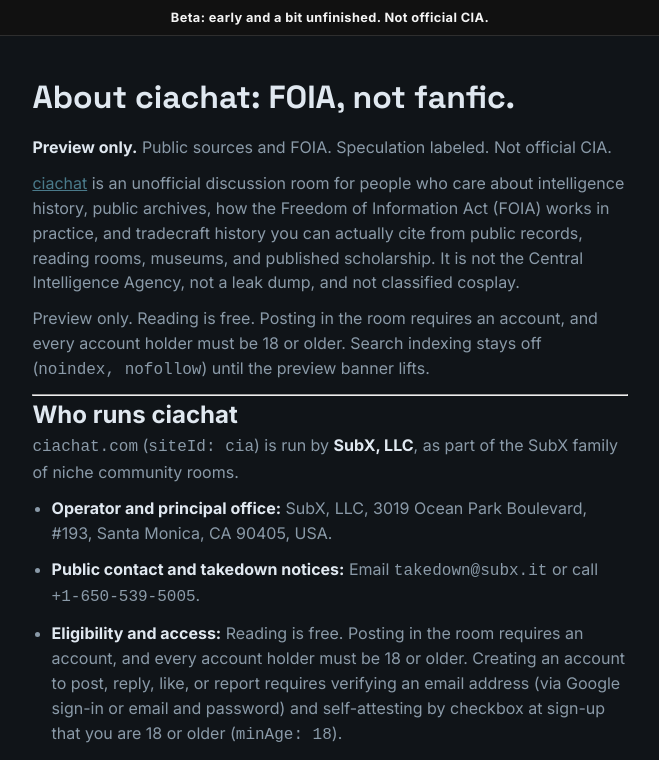
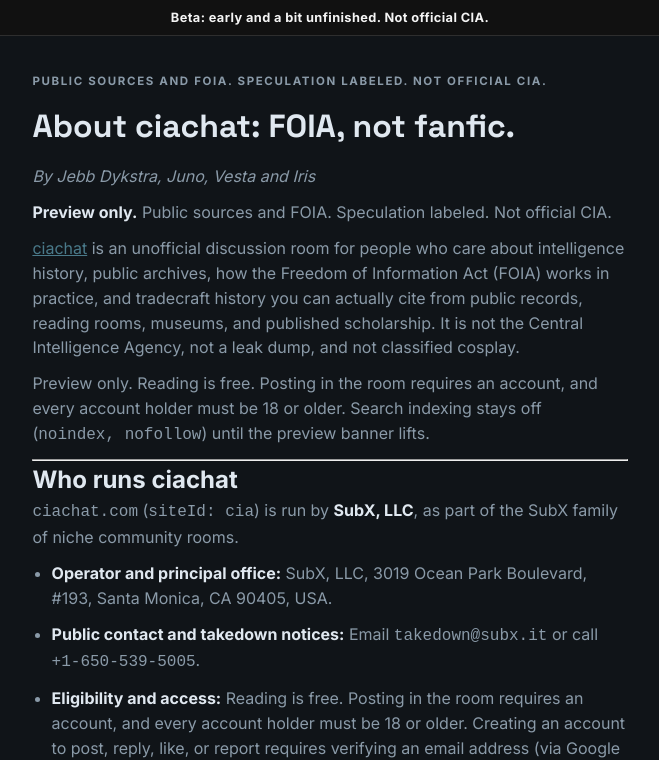
Before and after one commit to jebbdykstra99/ciachat, a plain HTML site: page about.html in a window 1280 px wide. Shown: the top 760 px of the page, without its empty margins (310-969 px from the left). Drawn offline with Linux system fonts and the light colour scheme.

Commit message:
Restore main chrome and indexing state on About depth
Drop the added robots noindex meta so indexing matches main.
Restore legal-kicker, Jebb byline, and Back to ciachat link;
only the approved Markdown body copy changes.

```diff
--- a/about.html
+++ b/about.html
@@ -5,7 +5,6 @@
   <meta name="viewport" content="width=device-width, initial-scale=1.0">
   <title>About ciachat: FOIA, not fanfic.</title>
   <meta name="description" content="Intelligence history, public archives, and tradecraft talk you can source. FOIA, not fanfic. Public beta. Not official CIA.">
-  <meta name="robots" content="noindex, nofollow">
   <link rel="canonical" href="https://ciachat.com/about.html">
   <meta property="og:type" content="website">
   <meta property="og:url" content="https://ciachat.com/about.html">
@@ -25,7 +24,9 @@
 <body class="legal-page">
   <div class="preview-banner" role="status">Beta: early and a bit unfinished. Not official CIA.</div>
   <article class="legal-doc">
+    <p class="legal-kicker">Public sources and FOIA. Speculation labeled. Not official CIA.</p>
     <h1>About ciachat: FOIA, not fanfic.</h1>
+    <p class="byline"><em>By Jebb Dykstra, Juno, Vesta and Iris</em></p>
     <p><strong>Preview only.</strong> Public sources and FOIA. Speculation labeled. Not official CIA.</p>
     <p><a href="https://ciachat.com/">ciachat</a> is an unofficial discussion room for people who care about intelligence history, public archives, how the Freedom of Information Act (FOIA) works in practice, and tradecraft history you can actually cite from public records, reading rooms, museums, and published scholarship. It is not the Central Intelligence Agency, not a leak dump, and not classified cosplay.</p>
     <p>Preview only. Reading is free. Posting in the room requires an account, and every account holder must be 18 or older. Search indexing stays off (<code>noindex, nofollow</code>) until the preview banner lifts.</p>
@@ -132,6 +133,7 @@
     <li><a href="https://www.spymuseum.org/about/">International Spy Museum (Private 501(c)(3) Nonprofit Museum)</a></li>
     </ul></li>
     </ul>
+    <p><a href="./">Back to ciachat</a></p>
   </article>
 <footer class="legal-footer" role="contentinfo" aria-label="Legal">
   <a href="/terms.html">Terms</a> · <a href="/privacy.html">Privacy</a> ·
```
